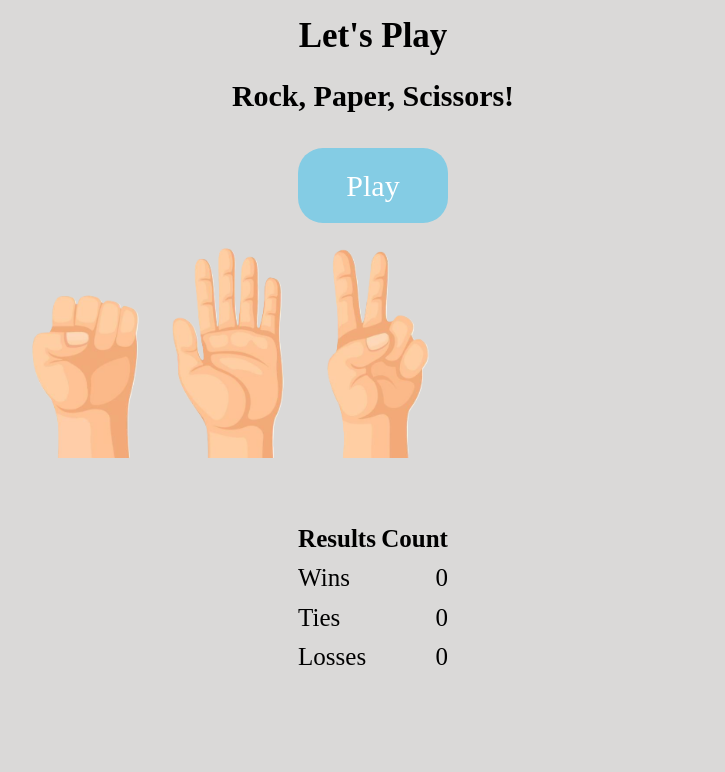
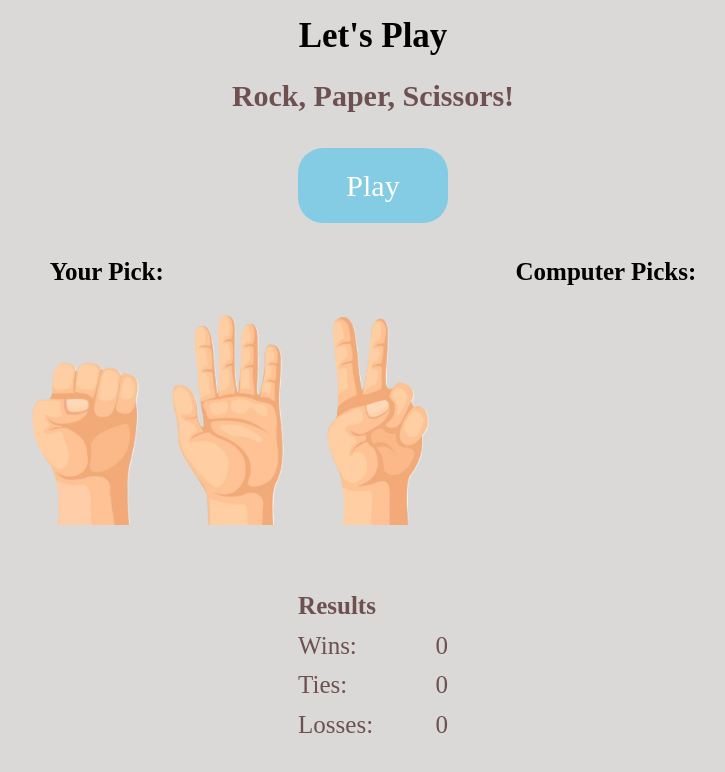
Before and after one commit to FullPersonDev/gamerps, a plain HTML site: page index.html in a window 1280 px wide. Both pictures are taken after a click on the button "Play". Shown: the whole page, without its empty margins (267-992 px from the left). Drawn offline with Linux system fonts and the light colour scheme.

Commit message:
added headers for user pick and comp pick, improved stylying text sizing and colors

```diff
--- a/assets/script/script.js
+++ b/assets/script/script.js
@@ -6,6 +6,7 @@ let userPickDiv = document.getElementById('userPick');
 let computerPickDiv = document.getElementById('computerPick');
 let userOptionsDiv = document.getElementById('userOptions');
 let userSelectedDiv = document.getElementById('userSelected');
+let headersGameAreaDiv = document.getElementById('headersGameArea');
 let feedbackDiv = document.getElementById('feedback');
 let winsCountTd = document.getElementById('winscount');
 let tiesCountTd = document.getElementById('tiescount');
@@ -75,10 +76,19 @@ userOptionsDiv.addEventListener('click', (event) => {
 //Function to start game
 function startGame() {
     //Clears out game area
+    headersGameAreaDiv.textContent = '';
     userOptionsDiv.textContent = '';
     userSelectedDiv.textContent = '';
     computerPickDiv.textContent = '';
     feedbackDiv.textContent = '';
+    //Create Headers for Game Area
+    let h3User = document.createElement('h3');
+    let h3Comp = document.createElement('h3');
+    h3User.textContent = 'Your Pick:';
+    h3Comp.textContent = 'Computer Picks:';
+    h3Comp.setAttribute('id', 'computerHeader');
+    //Append headers to headersGameAreaDiv
+    headersGameAreaDiv.append(h3User, h3Comp);
     //Append images to userPickDiv
     userOptionsDiv.append(rockImg, paperImg, scissorsImg);
 };
--- a/assets/styles/styles.css
+++ b/assets/styles/styles.css
@@ -11,6 +11,15 @@ body{
 #title,#subtitle,#buttonarea,#feedback,#results {
     display: flex;
     justify-content: center;
+}
+#headersGameArea {
+    display: flex;
+    justify-content: space-evenly;
+    margin-top: 15px;
+    margin-bottom: 15px;
+}
+#computerHeader{
+    margin-left: 35px;
 }
 #gameArea {
     display: flex;
@@ -28,6 +37,7 @@ body{
 #subtitle {
     font-size: 30px;
     margin-bottom: 15px;
+    color: rgb(109, 80, 80);
 }
 #start {
     width: 150px;
@@ -50,6 +60,9 @@ body{
 #results {
     margin-top: 50px;
 }
+#results th, td {
+    color: rgb(109, 80, 80);
+}
 .count {
     width: 70px;
     text-align: end;
--- a/index.html
+++ b/index.html
@@ -4,43 +4,52 @@
     <link rel="stylesheet" href="./assets/styles/styles.css">
 </head>
 <body>
+    <header>
         <h1 id="title">Let's Play</h1>
         <h2 id="subtitle">Rock, Paper, Scissors!</h2>
         <div id="buttonarea">
             <button id="start">Play</button>
         </div>
+    </header>
+
+    <main>
+        <div id="headersGameArea">
+        </div>
+
         <div id="gameArea">
             <div id="userPickContainer">
                 <div id="userOptions"></div>
                 <div id="userSelected"></div>
             </div>
             <div id="computerPick">
-
             </div>
         </div>
+
         <div id="feedback">
 
         </div>
+
         <div id="results">
             <table>
                 <tr>
                     <th>Results</th>
-                <th class="count">Count</th>
+                    <th class="count"></th>
                 </tr>
                 <tr>
-                <td>Wins</td>
+                    <td>Wins:</td>
                     <td id="winscount" class="count">0</td>
                 </tr>
                 <tr>
-                <td>Ties</td>
+                    <td>Ties:</td>
                     <td id="tiescount" class="count">0</td>
                 </tr>
                 <tr>
-                <td>Losses</td>
+                    <td>Losses:</td>
                     <td id="lossescount" class="count">0</td>
                 </tr>
             </table>
         </div>
+    </main>
 
     <script src="./assets/script/script.js"></script>
 </body>
```
Lines whose indentation alone changed are shown as unchanged.
